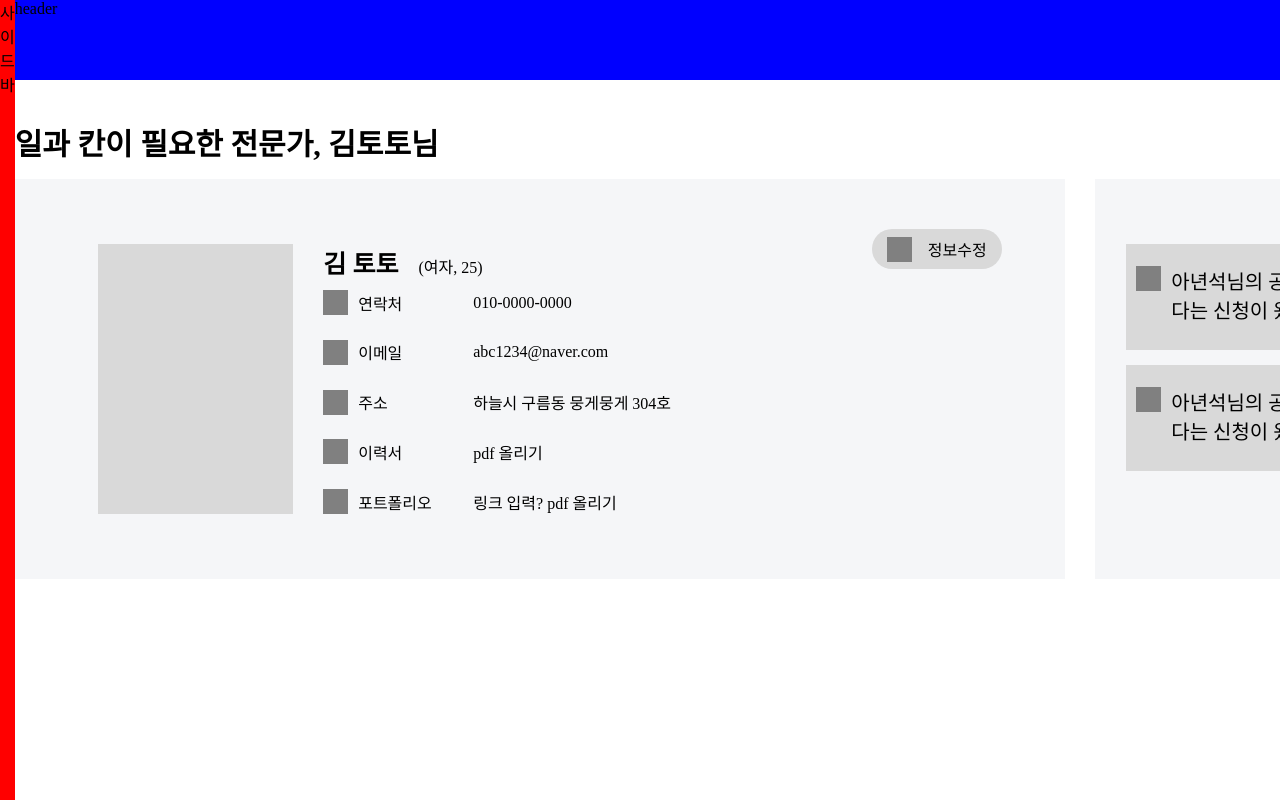
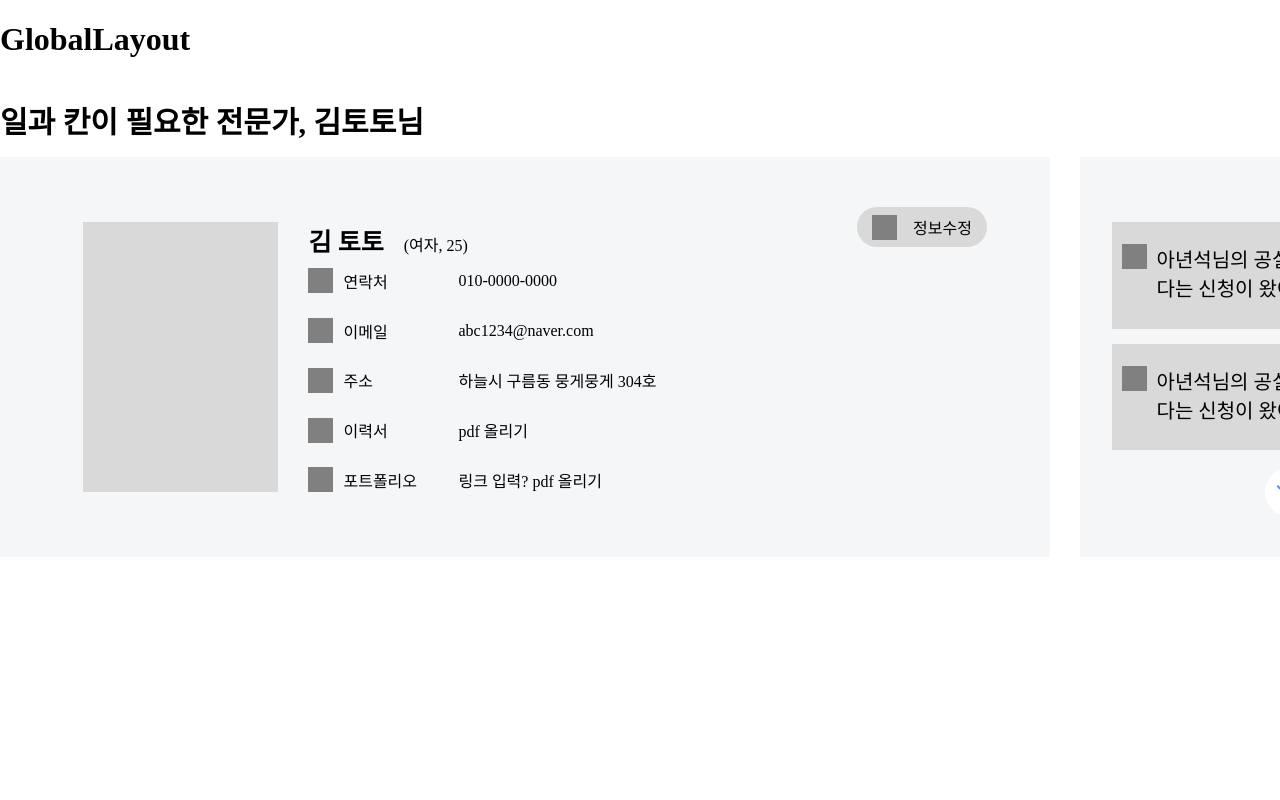
Before and after one commit to cryingdryice/ILKAN-web, a React (Vite) app: page /main/myPage in a window 1280 px wide. Shown: the top 800 px of the page. Built offline with nearby package versions, Linux system fonts and the light colour scheme; the HTML template or start-up script is replaced by a standard one.

Commit message:
fix: GlobalLayout 돌려놓음

```diff
--- a/src/css/profile.module.css
+++ b/src/css/profile.module.css
@@ -1,5 +1,5 @@
-.profileContainer {
-}
+/* .profileContainer {
+} */
 .profileHeader {
   margin-bottom: 15px;
 }
--- a/src/layout/GlobalLayout.tsx
+++ b/src/layout/GlobalLayout.tsx
@@ -2,28 +2,32 @@ import { Outlet } from "react-router-dom";
 
 export default function GlobalLayout() {
   return (
-    <div style={{ width: "100vw" }}>
-      <div style={{ display: "flex", flexDirection: "row" }}>
-        <div
-          style={{
-            backgroundColor: "red",
-            width: "250px",
-            height: "100vh",
-          }}
-        >
-          사이드바
-        </div>
-        <div style={{ flex: "1" }}>
-          <div
-            style={{ width: "100%", backgroundColor: "blue", height: "80px" }}
-          >
-            header
-          </div>
-          <div style={{ display: "flex", justifyContent: "center" }}>
-            <Outlet />
-          </div>
-        </div>
-      </div>
+    // <div style={{ width: "100vw" }}>
+    //   <div style={{ display: "flex", flexDirection: "row" }}>
+    //     <div
+    //       style={{
+    //         backgroundColor: "red",
+    //         width: "250px",
+    //         height: "100vh",
+    //       }}
+    //     >
+    //       사이드바
+    //     </div>
+    //     <div style={{ flex: "1" }}>
+    //       <div
+    //         style={{ width: "100%", backgroundColor: "blue", height: "80px" }}
+    //       >
+    //         header
+    //       </div>
+    //       <div style={{ display: "flex", justifyContent: "center" }}>
+    //         <Outlet />
+    //       </div>
+    //     </div>
+    //   </div>
+    // </div>
+    <div>
+      <h1>GlobalLayout</h1>
+      <Outlet />
     </div>
   );
 }
```
